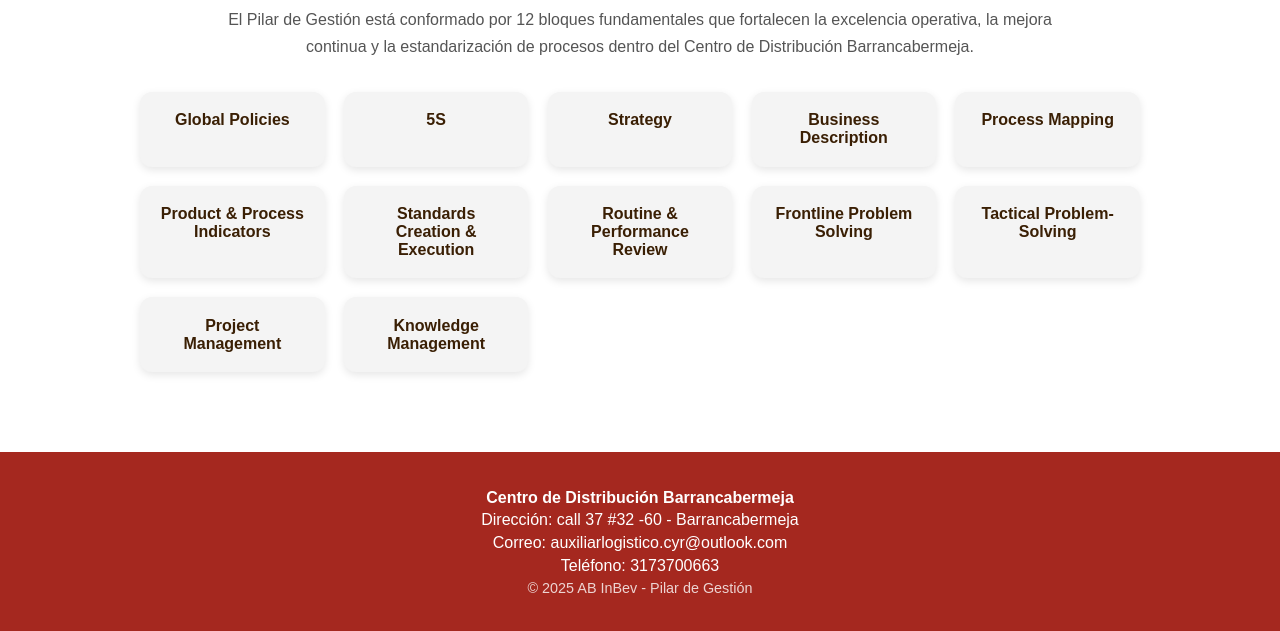
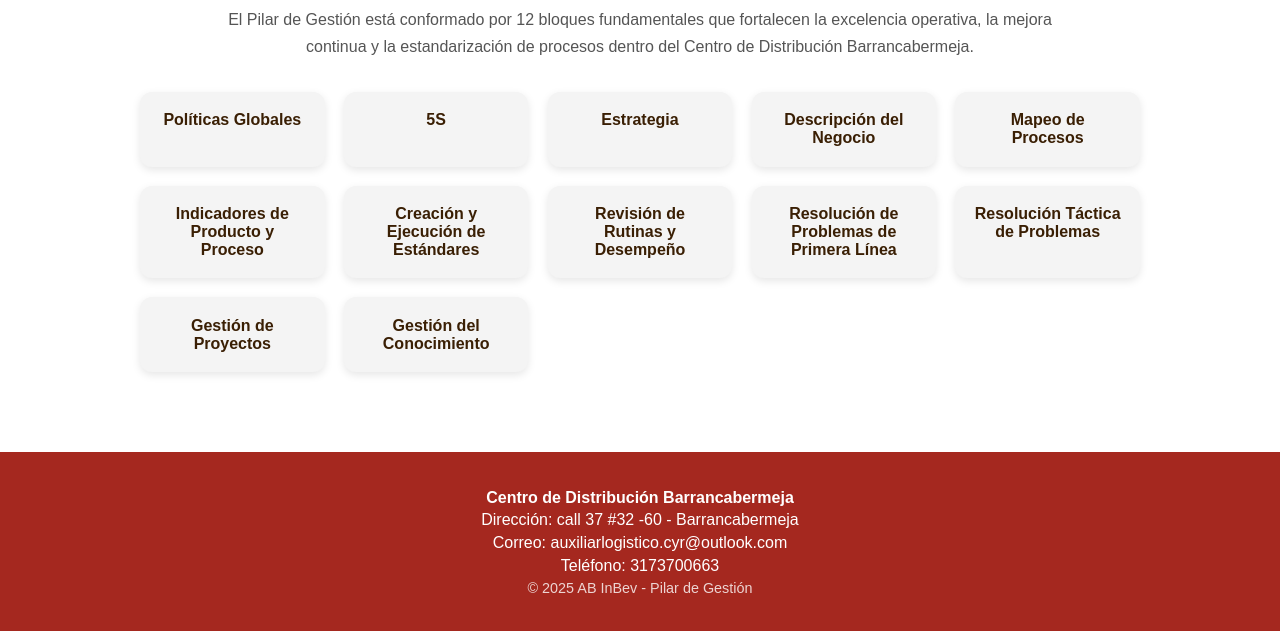
Before and after one commit to supervisorcdbarrancabermeja-cmd/cdbarrancabermeja.github.io, a plain HTML site: page index.html in a window 1280 px wide. Shown: the part 1745-2376 px from the top of the page. Drawn offline with Linux system fonts and the light colour scheme.

Commit message:
creaando los bloques

```diff
--- a/index.html
+++ b/index.html
@@ -88,18 +88,18 @@
     </p>
 
     <div class="tarjetas-bloques">
-      <a href="global-policies.html" class="tarjeta-bloque">Global Policies</a>
+      <a href="global-policies.html" class="tarjeta-bloque">Políticas Globales</a>
       <a href="5s.html" class="tarjeta-bloque">5S</a>
-      <a href="strategy.html" class="tarjeta-bloque">Strategy</a>
-      <a href="business-description.html" class="tarjeta-bloque">Business Description</a>
-      <a href="process-mapping.html" class="tarjeta-bloque">Process Mapping</a>
-      <a href="product-process-indicators.html" class="tarjeta-bloque">Product & Process Indicators</a>
-      <a href="standards-creation.html" class="tarjeta-bloque">Standards Creation & Execution</a>
-      <a href="routine-performance.html" class="tarjeta-bloque">Routine & Performance Review</a>
-      <a href="frontline-solving.html" class="tarjeta-bloque">Frontline Problem Solving</a>
-      <a href="tactical-solving.html" class="tarjeta-bloque">Tactical Problem-Solving</a>
-      <a href="project-management.html" class="tarjeta-bloque">Project Management</a>
-      <a href="knowledge-management.html" class="tarjeta-bloque">Knowledge Management</a>
+      <a href="strategy.html" class="tarjeta-bloque">Estrategia</a>
+      <a href="business-description.html" class="tarjeta-bloque">Descripción del Negocio</a>
+      <a href="process-mapping.html" class="tarjeta-bloque">Mapeo de Procesos</a>
+      <a href="product-process-indicators.html" class="tarjeta-bloque">Indicadores de Producto y Proceso</a>
+      <a href="standards-creation.html" class="tarjeta-bloque">Creación y Ejecución de Estándares</a>
+      <a href="routine-performance.html" class="tarjeta-bloque">Revisión de Rutinas y Desempeño</a>
+      <a href="frontline-solving.html" class="tarjeta-bloque">Resolución de Problemas de Primera Línea</a>
+      <a href="tactical-solving.html" class="tarjeta-bloque">Resolución Táctica de Problemas</a>
+      <a href="project-management.html" class="tarjeta-bloque">Gestión de Proyectos</a>
+      <a href="knowledge-management.html" class="tarjeta-bloque">Gestión del Conocimiento</a>
     </div>
   </section>
 
```
Also changed, not shown: business-description.html (added), frontline-solving.html (added), knowledge-management.htm (added), process-mapping.html (added), product-process-indicators.html (added), project-management.htm (added), routine-performance.html (added), standards-creation.html (added), strategy.html (added), tactical-solving.html (added).
